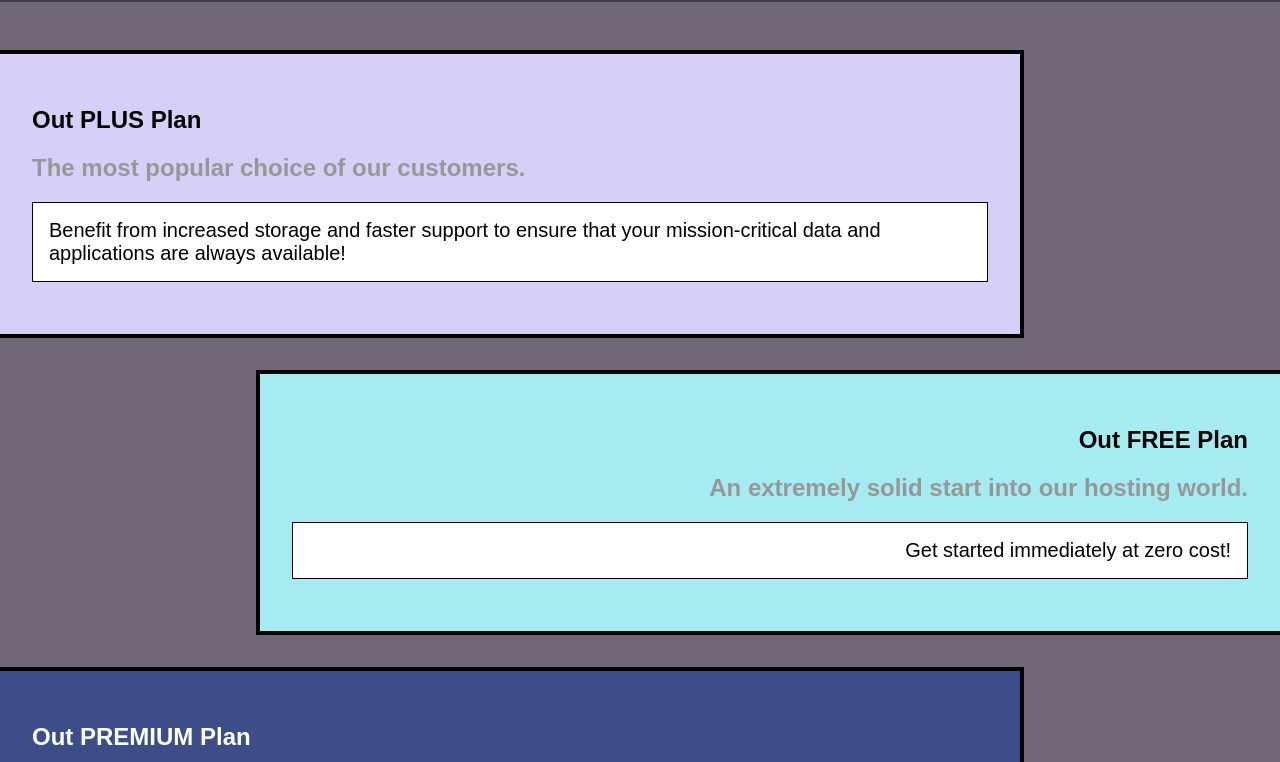
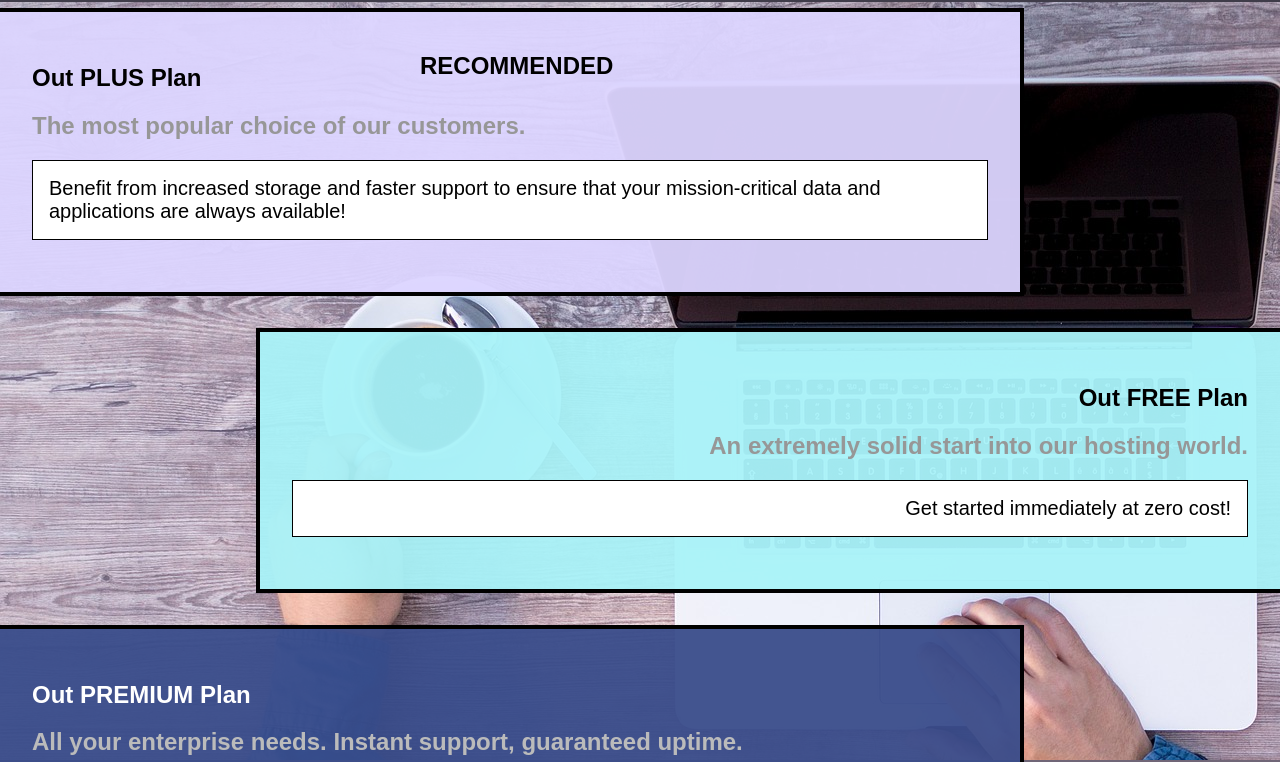
Before and after one commit to craigdev937/maxCSS3, a plain HTML site: page packages/packages.html in a window 1280 px wide. Shown: the part 40-802 px from the top of the page. Drawn offline with Linux system fonts and the light colour scheme.

Commit message:
Added more images and updated the packages page.

```diff
--- a/main.css
+++ b/main.css
@@ -2,7 +2,7 @@
 @import url('https://fonts.googleapis.com/css?family=Montserrat:400,700');
 
 #product-overview {
-    background: url("freedom.jpg");
+    background: url("images/freedom.jpg");
     width: 100%;
     height: 528px;
     padding: 10px;
--- a/packages/packages.css
+++ b/packages/packages.css
@@ -1,5 +1,13 @@
 main {
     padding-top: 32px;
+}
+
+.background {
+    background: url("../images/plans-background.jpg");
+    width: 100%;
+    height: 100%;
+    position: fixed;
+    z-index: -1;
 }
 
 .package {
@@ -7,6 +15,7 @@ main {
     margin: 16px 0;
     border: 4px solid;
     border-left: none;
+    position: relative;
 }
 
 .package:hover,
@@ -20,6 +29,13 @@ main {
     color: inherit;
     display: block;
     padding: 32px;
+}
+
+.package__badge {
+    position: absolute;
+    top: 20px;
+    left: 400px;
+    margin: 20px;
 }
 
 .package__subtitle {
--- a/packages/packages.html
+++ b/packages/packages.html
@@ -10,6 +10,7 @@
     <link rel="stylesheet" href="packages.css">
 </head>
 <body>
+    <div class="background"></div>
     <header class="main-header">
         <div><a href="../index.html" class="main-header__brand">uHost</a></div>
         <nav class="main-nav">
@@ -24,6 +25,7 @@
         <section class="package" id="plus">
             <a href="#">
                 <h1 class="package__title">Out PLUS Plan</h1>
+                <h2 class="package__badge">RECOMMENDED</h2>
                 <h2 class="package__subtitle">The most popular choice of our customers.</h2>
                 <p class="package__info">Benefit from increased storage and faster support to ensure that your mission-critical data and applications are always available!</p>
             </a>
--- a/shared.css
+++ b/shared.css
@@ -11,6 +11,9 @@ body {
 
 .main-header {
     width: 100%;
+    position: fixed;
+    top: 0;
+    left: 0;
     background-color: #3F3C49;
     padding: 8px 16px;
 }
```
Also changed, not shown: index.html (+3 -2 lines), images/favicon.png (renamed from favicon.png), images/freedom.jpg (renamed from freedom.jpg), images/plans-background.jpg (added).
